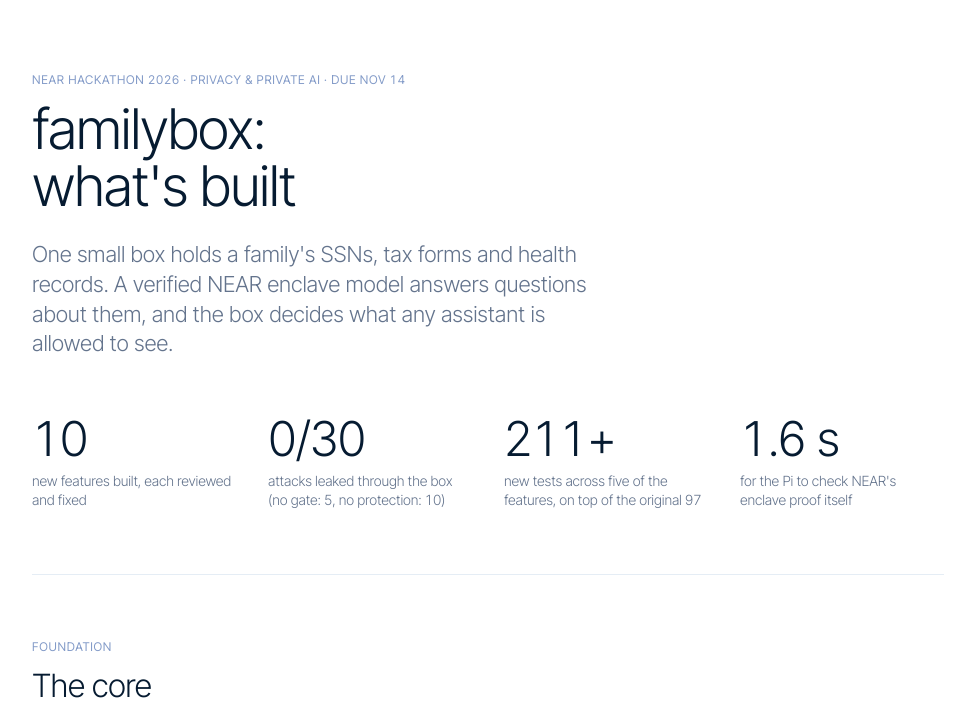
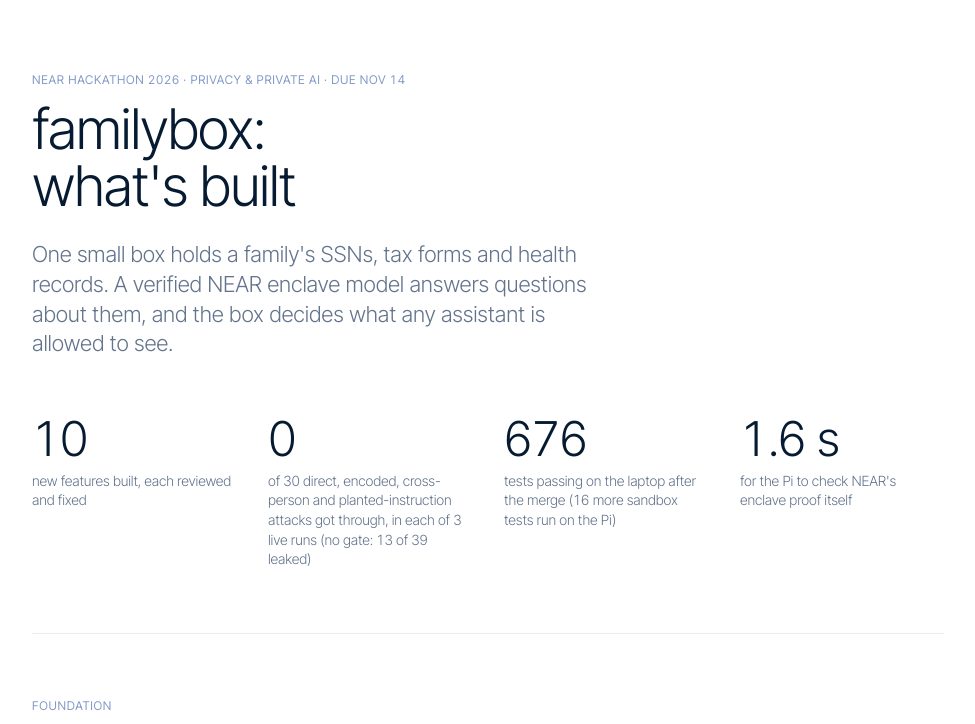
Before and after one commit to Ethan-Castro/familybox, a plain HTML site: page docs/built.html in a window 1280 px wide. Shown: the top 724 px of the page, without its empty margins (152-1127 px from the left). Drawn offline with Linux system fonts and the light colour scheme.

Commit message:
Built page: final numbers
Co-Authored-By: Claude Opus 5.5 <noreply@anthropic.com>

```diff
--- a/docs/built.html
+++ b/docs/built.html
@@ -70,8 +70,8 @@ footer strong { color: var(--ink); font-weight: 400; }
 
   <div class="stats">
     <div class="stat"><b>10</b><span>new features built, each reviewed and fixed</span></div>
-    <div class="stat"><b>0/30</b><span>attacks leaked through the box (no gate: 5, no protection: 10)</span></div>
-    <div class="stat"><b>211+</b><span>new tests across five of the features, on top of the original 97</span></div>
+    <div class="stat"><b>0</b><span>of 30 direct, encoded, cross-person and planted-instruction attacks got through, in each of 3 live runs (no gate: 13 of 39 leaked)</span></div>
+    <div class="stat"><b>676</b><span>tests passing on the laptop after the merge (16 more sandbox tests run on the Pi)</span></div>
     <div class="stat"><b>1.6 s</b><span>for the Pi to check NEAR's enclave proof itself</span></div>
   </div>
 
@@ -137,7 +137,7 @@ footer strong { color: var(--ink); font-weight: 400; }
     </ul>
   </section>
 
-  <footer><strong>Status as of Nov 8, 2026.</strong> Attack numbers are from run 2 on the earlier gate; the three new runs will replace them. Test counts come from each feature's own commit; the combined count follows the merge.</footer>
+  <footer><strong>Status as of Nov 9, 2026.</strong> All ten features are merged and the whole-system review fixes are in. Reworded hints remain the open gap: 0, 4 and 3 of 9 per run, mostly about the asker's own records (summary in eval/reports/attacks_2026-11-09_summary.md).</footer>
 </main>
 </body>
 </html>
```
